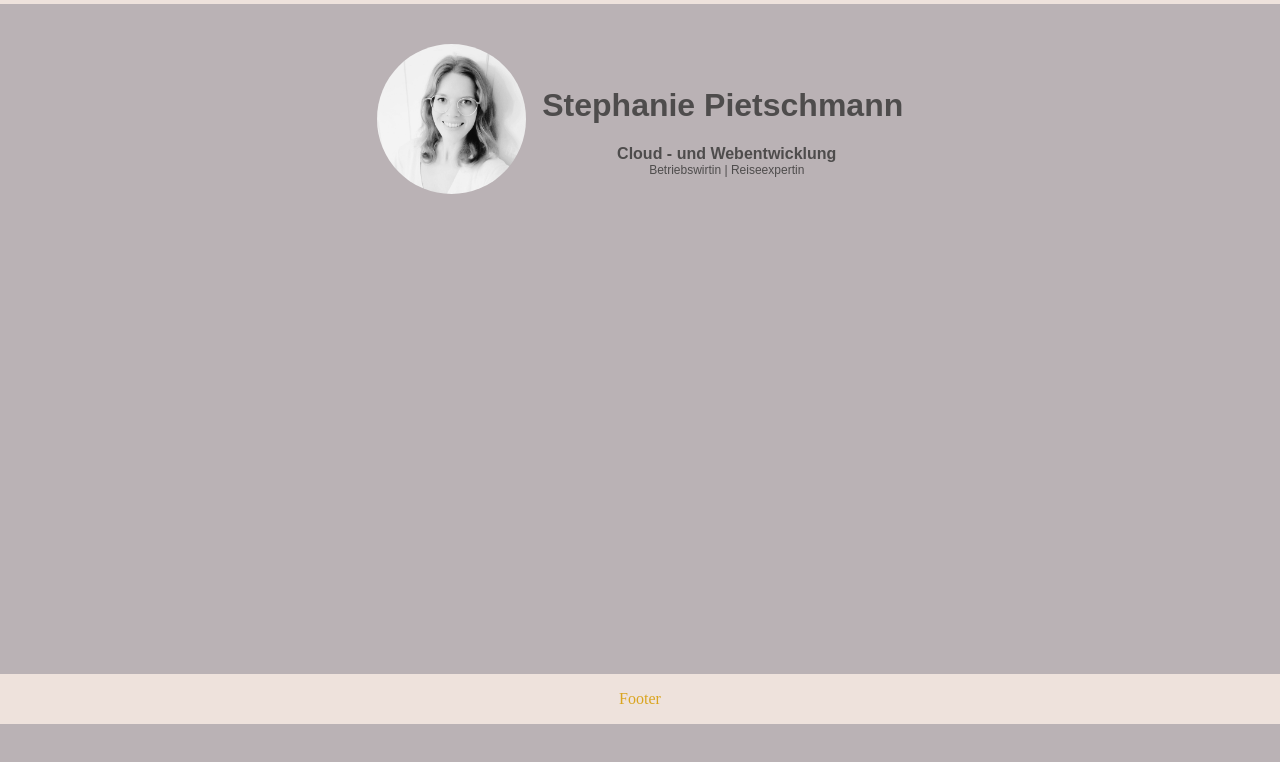
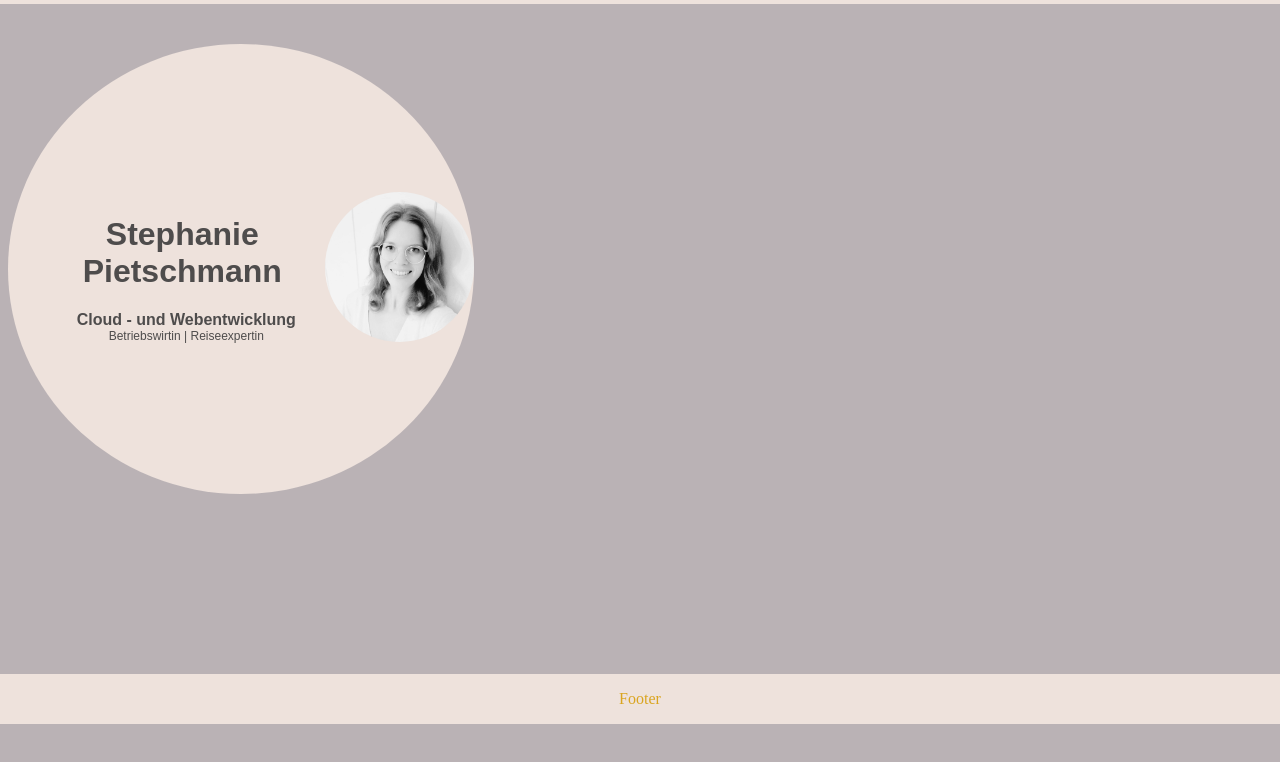
Before and after one commit to stephipie/stephipie.github.io, a plain HTML site: page index.html in a window 1280 px wide. Shown: the part 76-838 px from the top of the page. Before the commit the page ends 800 px from the top, so only its background shows below. Drawn offline with Linux system fonts and the light colour scheme.

Commit message:
modify index and styles

```diff
--- a/index.html
+++ b/index.html
@@ -23,7 +23,7 @@
                 <li><a href="contact.html">Kontakt</a></li>
             </ul>
     </header>
-    <main>
+    <main class="homecontainer">
         <div>
             <img class="profilepicture" src="images/profilbildgrau.jpg" height="150px"
                 alt="Bild von Stephanie Pietschmann" />
--- a/styles/styles.css
+++ b/styles/styles.css
@@ -69,7 +69,7 @@ main {
     margin-top: 120px;
     display: flex;
     justify-content: center;
-    flex-direction: row;
+    /* flex-direction: row; */
     align-items: center;
 }
 
@@ -136,9 +136,9 @@ button:hover {
 }
 
 .profilepicture {
-    background-color: #E4D0D0;
+    /* background-color: #E4D0D0; */
     border-radius: 50%;
-    padding: auto;
+    /* padding: auto; */
     margin: auto;
 }
 
@@ -177,20 +177,34 @@ input[type=submit]:hover {
 
 .container {
     border-radius: 12px;
-    background-color: #f5ebeb;
-    /* background-color: #EEE2DC; */
+    /* background-color: #f5ebeb; */
+    background-color: #EEE2DC;
     width: 80%;
 }
 
 .contactcontainer {
     border-radius: 12px;
-    background-color: #f5ebeb;
-    /* background-color: #EEE2DC; */
+    /* background-color: #f5ebeb; */
+    background-color: #EEE2DC;
     padding: 20px;
     width: 70%;
     font-family: Arial, Helvetica, sans-serif;
     /* color: #867070; */
     color: #4e4c4c;
+}
+
+.homecontainer {
+    background-color: #EEE2DC;
+    border-radius: 50%;
+    width: 450px;
+    height: 450px;
+    display: flex;
+    align-items: center;
+    justify-content: center;
+    margin-bottom: 30%;
+    padding-left: 1rem;
+    flex-direction: row-reverse;
+    /* text-align: center; */
 }
 
 .center {
```
